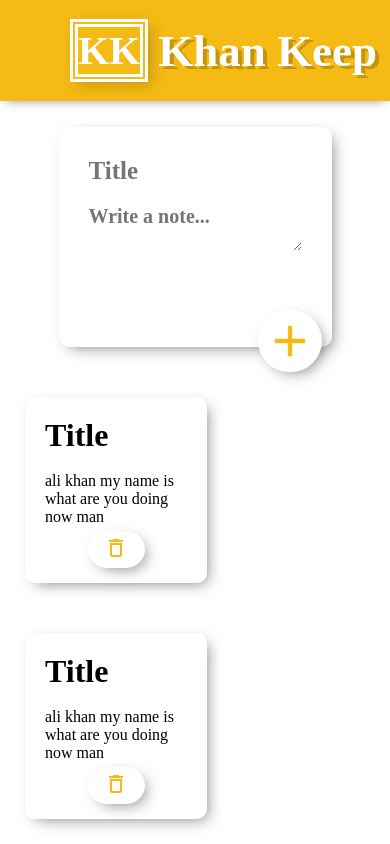
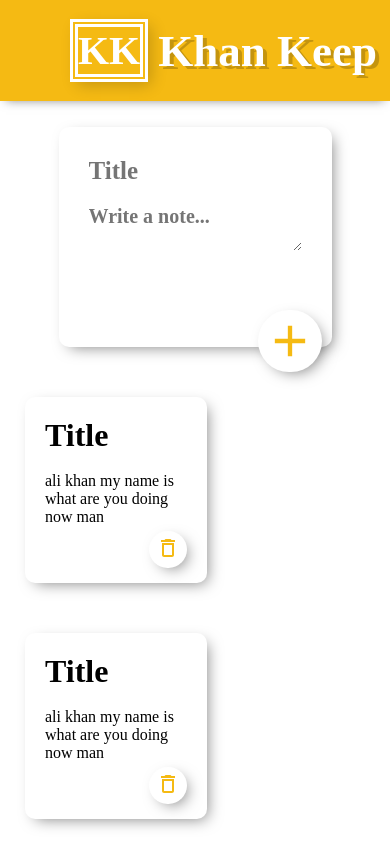
Before and after one commit to Alikhan219/Keep-App-by-React, a React (Create React App) app: page / in a window 390 px wide. Shown: the top 844 px of the page. Built offline with nearby package versions, Linux system fonts and the light colour scheme; a web font is replaced by a local one.

Commit message:
giving media queries to the btn small

```diff
--- a/src/index.css
+++ b/src/index.css
@@ -129,6 +129,9 @@ textarea{
   .note{
     width: 11.4rem;
   }
+  .btn{
+    margin-left: 130px;
+  }
 }
 .small-note{
   display: flex;
@@ -149,8 +152,14 @@ textarea{
   border: none;
   outline: none;
   cursor: pointer;
-  margin-left: 30%;
-  margin-right: 30%;
+  margin-left: 104px;
+ ;
+}
+@media screen and (min-width:900px) {
+
+  .btn{
+    margin-left: 118px;
+  }
 }
 .deleteIcon{
 color: #f5ba13;
```
